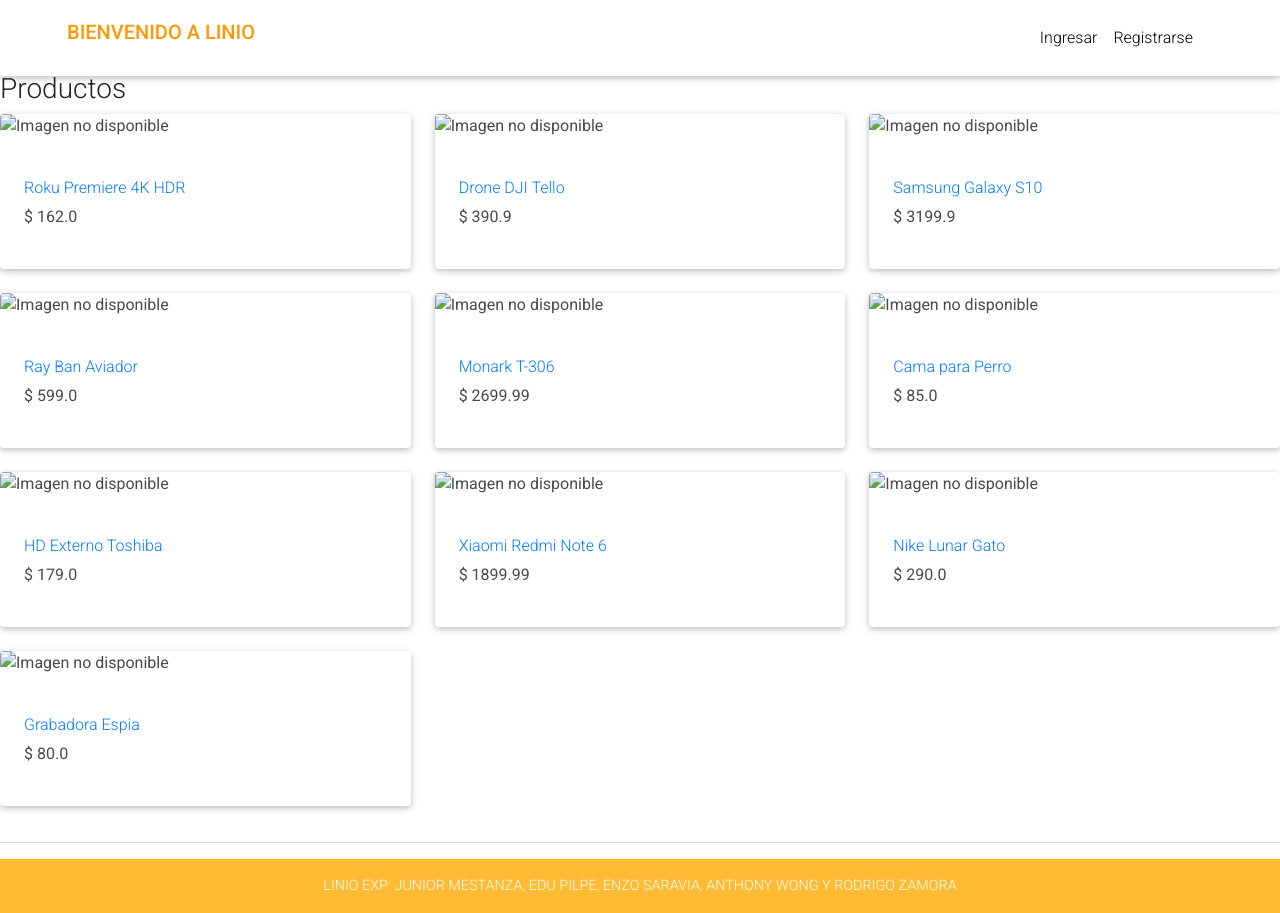
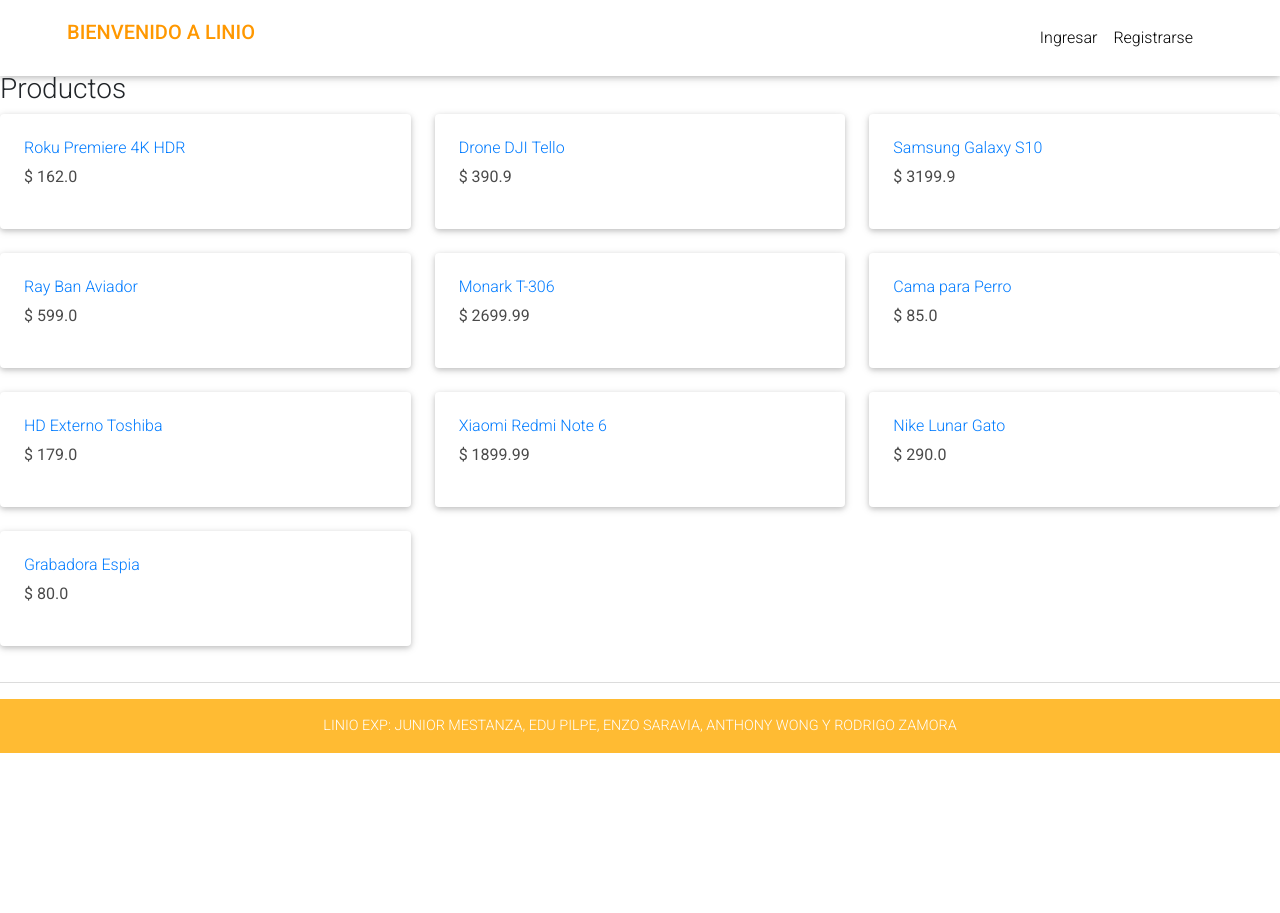
Before and after one commit to JRMV0800/Chocolate, a Django app: page /productos in a window 1280 px wide. After the commit the page ends 753 px from the top, so only its background shows below. Run offline with Django 3.2, Linux system fonts and the light colour scheme; data comes from the database, SQL or seed files in the repository; data that the repository does not hold is empty; some libraries are stand-ins or nearby versions.

Commit message:
dasdasdwq

```diff
--- a/main/templates/main/producto_list.html
+++ b/main/templates/main/producto_list.html
@@ -10,9 +10,7 @@
             <div class="column is-4">
                 <div class="card">
                     <div class="card-image">
-                         <figure class="image">
-                        <img src="{{ producto.images.first.image.url|default:'https://via.placeholder.com/128' }}" alt="Imagen no disponible">
-                    </figure>
+
                     </div>
                     <div class="card-content">
                         <h6>
```
